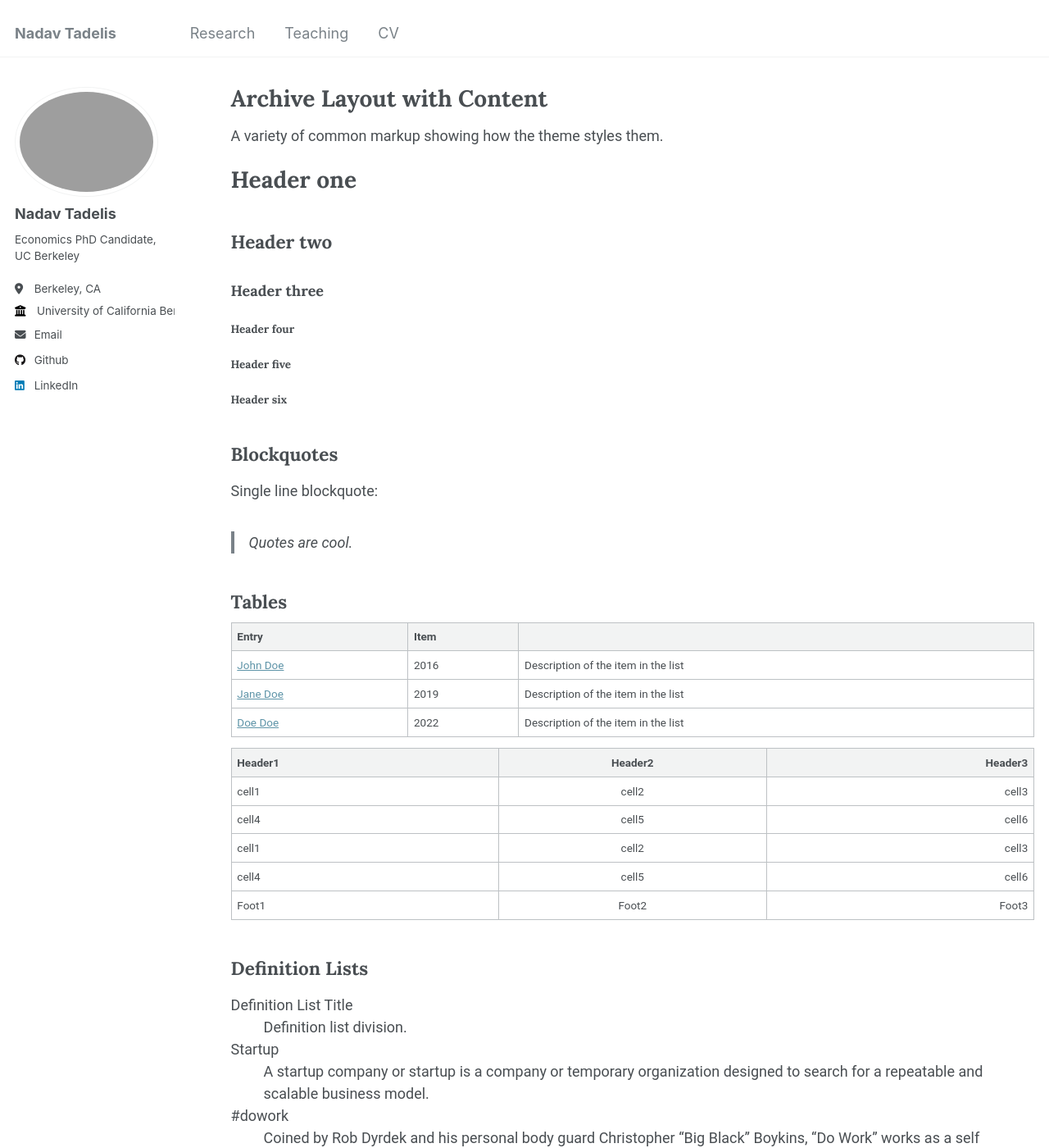
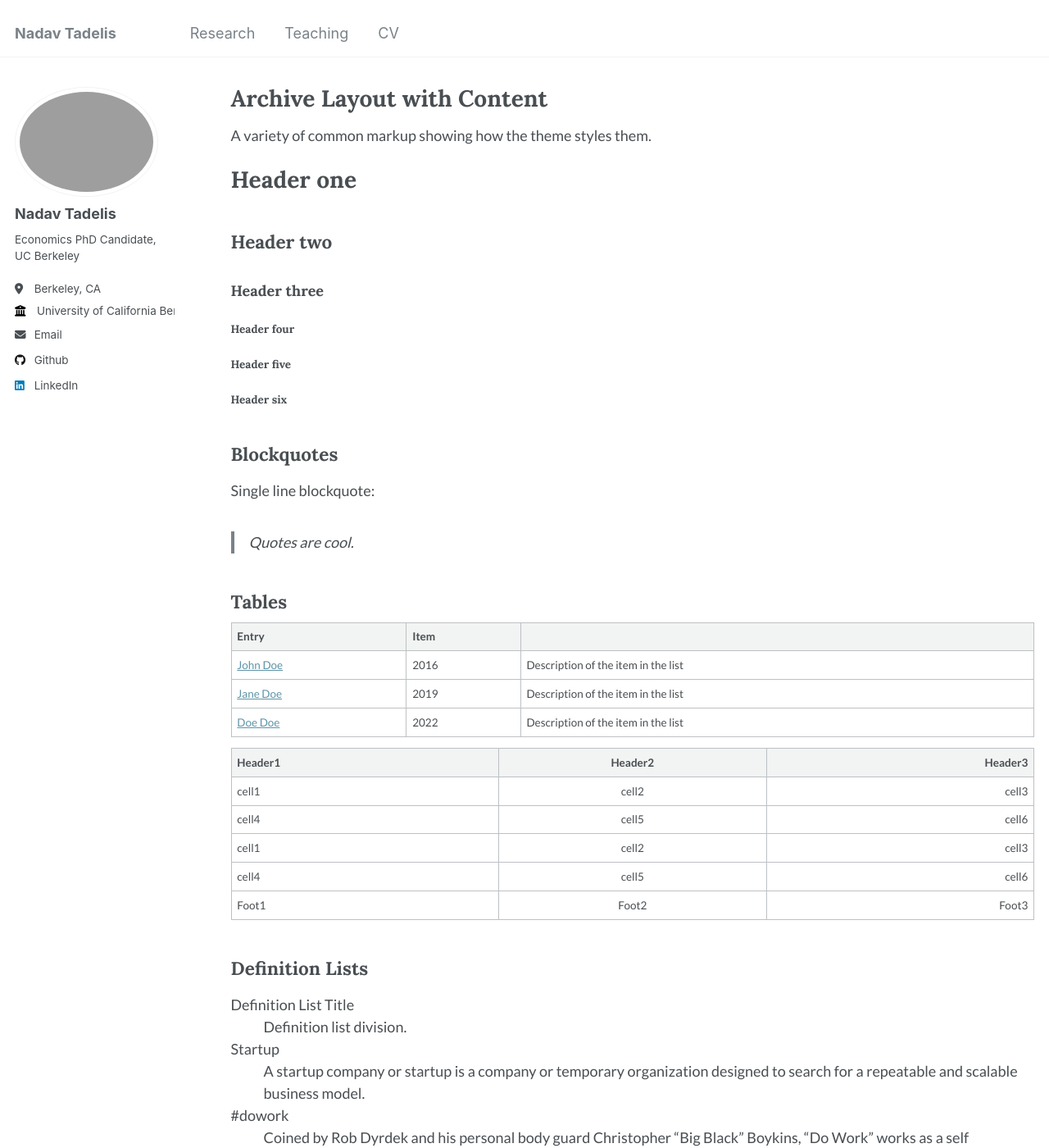
Before and after one commit to nadavtadelis/nadavtadelis.github.io, a Jekyll site: the page built from _pages/archive-layout-with-content.md, in a window 1280 px wide and 1400 px high. Shown: the whole window at 82% size. Built offline with Jekyll 4.4.1, drawn with Linux system fonts in a browser that asks for light colours.

```diff
--- a/_sass/_variables.scss
+++ b/_sass/_variables.scss
@@ -12,9 +12,11 @@ $doc-font-size              : 12;
 $paragraph-indent           : false; // true, false (default)
 $indent-var                 : 1.3em;
 
-/* import Lora & Merriweather fonts */
+/* import Lora, Merriweather, Lato fonts */
 @import url('https://fonts.googleapis.com/css2?family=Lora:wght@400;700&display=swap');
 @import url('https://fonts.googleapis.com/css2?family=Merriweather:wght@400;700&display=swap');
+@import url('https://fonts.googleapis.com/css2?family=Lato:wght@400;700&display=swap');
+
 
 /* system typefaces */
 $serif                      : Georgia, Times, serif;
@@ -34,10 +36,11 @@ $garamond                   : Garamond, serif;
 $roboto                     : 'Roboto', serif;
 $merriweather               : 'Merriweather', serif;
 $lora                       : 'Lora', serif;
+$lato: 'Lato', sans-serif;
 
 /* $global-font-family         : $sans-serif; */
 /* $header-font-family         : $sans-serif; */
-$global-font-family         : $roboto;
+$global-font-family         : $lato;
 $header-font-family         : $lora;
 $caption-font-family        : $lora;
 
```
